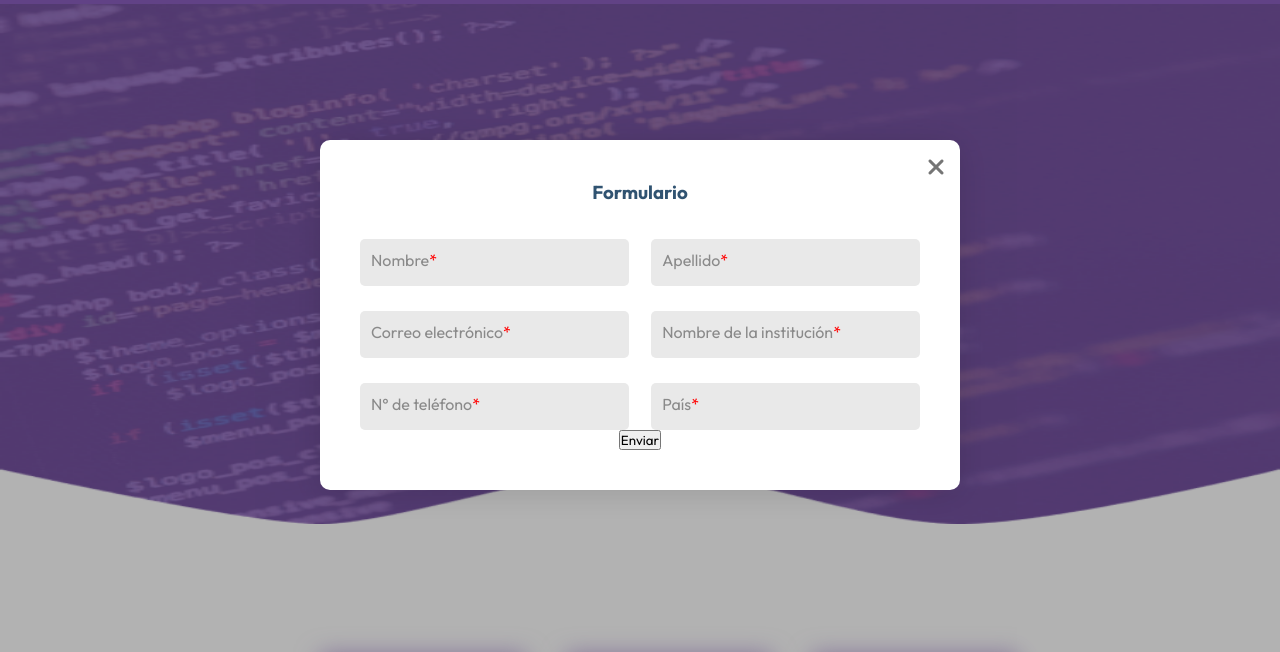
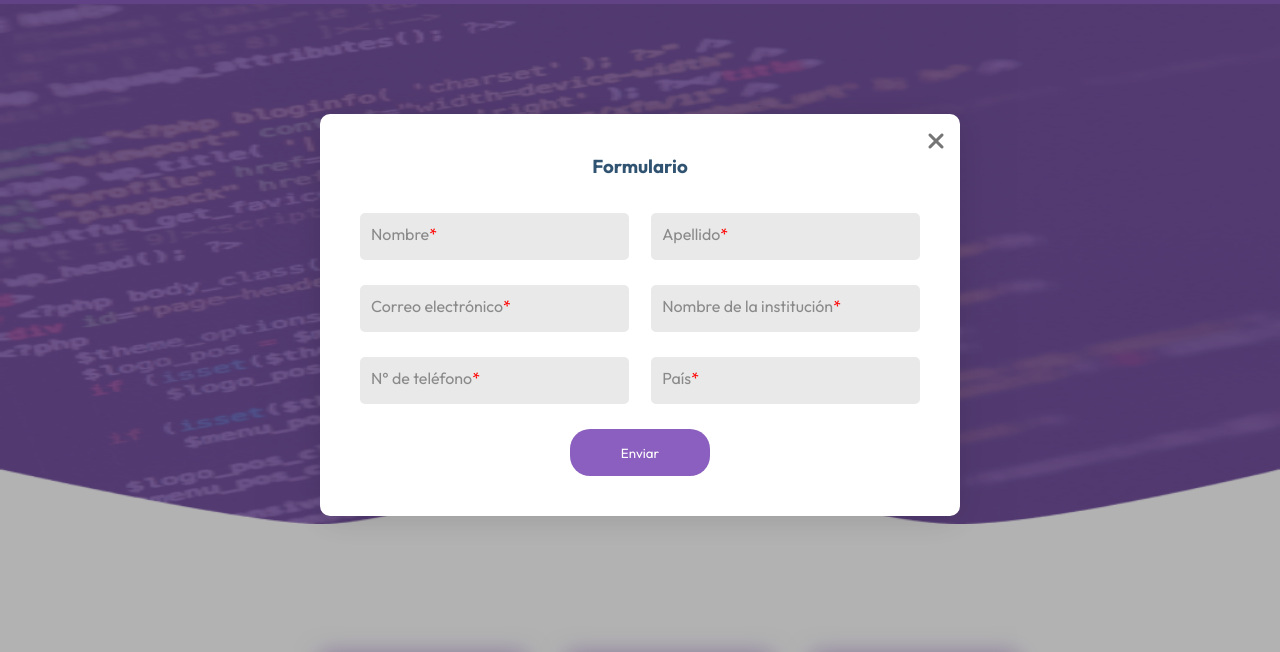
Before and after one commit to Alex-Bulo/digifianz-lp, a website: page views/index.html in a window 1280 px wide. Both pictures are taken after a click on the button "¡Hace click aqui!". Shown: the part 85-737 px from the top of the page. Drawn offline with Linux system fonts and the light colour scheme.

Commit message:
form button style

```diff
--- a/public/css/form.css
+++ b/public/css/form.css
@@ -51,7 +51,8 @@ label span{
     color: red;
 }
 
-#form-submit{
+#form-submit,
+#form-submit2{
     /* width: 50%; */
     width: 140px;
     height: 47px;
--- a/public/js/landing.js
+++ b/public/js/landing.js
@@ -79,7 +79,14 @@ window.addEventListener('load', function(){
     })
 
 
+    const formBtns = document.querySelectorAll('.form-container button')
 
+    formBtns.forEach(formBtn => {
+        formBtn.addEventListener('click', (e)=>{
+            e.preventDefault()
+
+        })
+    })
 
 
 
```
Also changed, not shown: views/index.html (+2 -2 lines).
